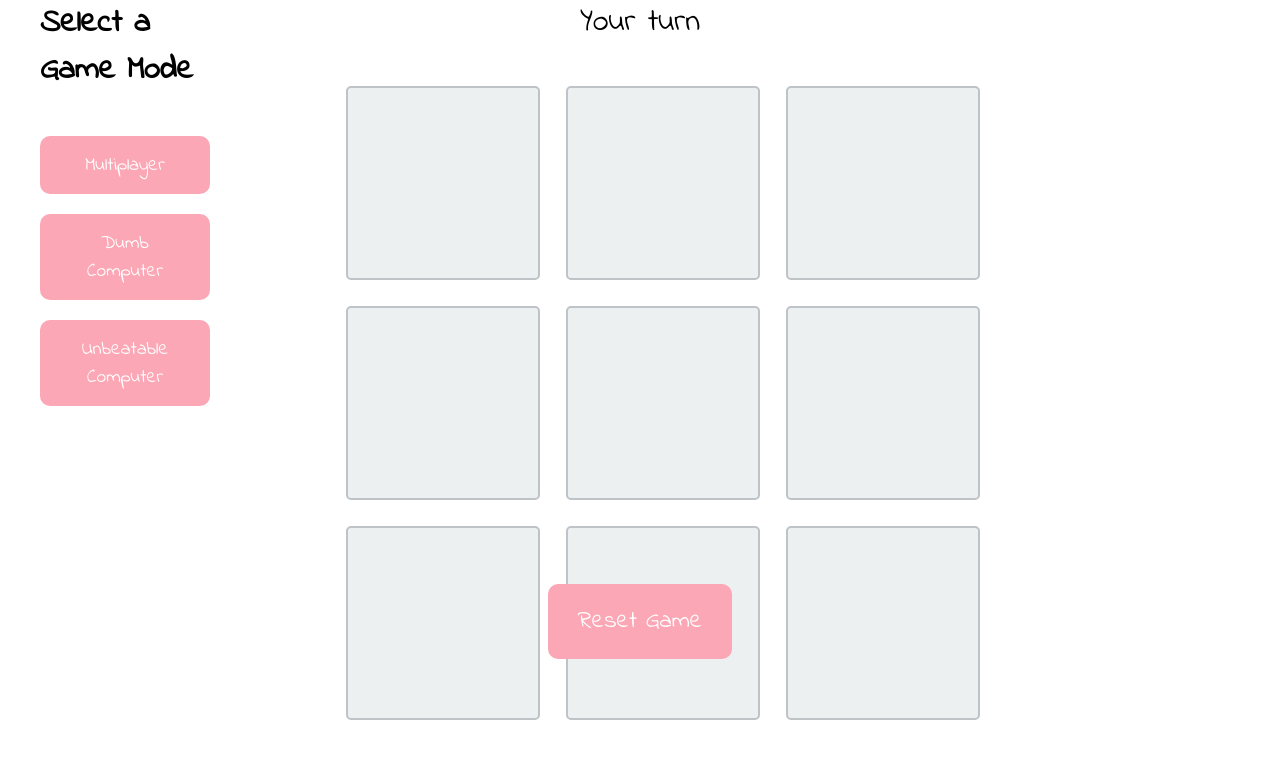
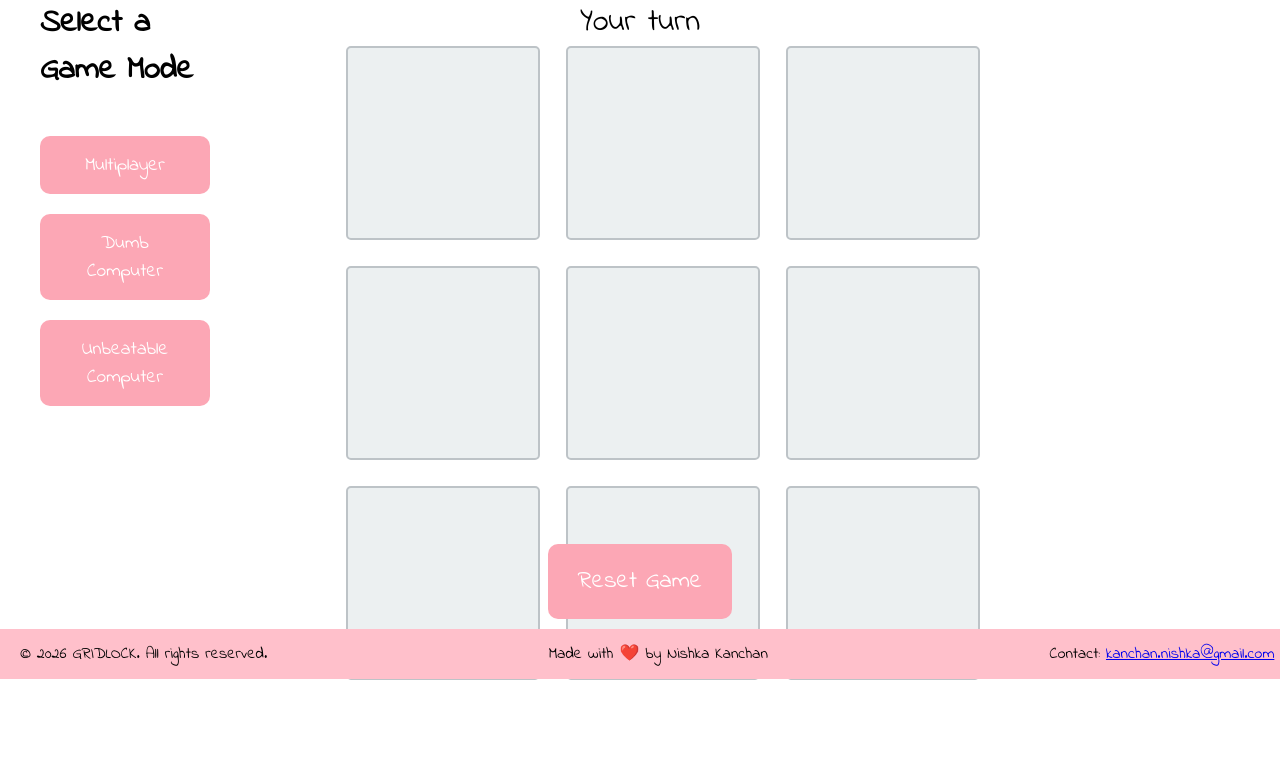
Before and after one commit to Nikki7150/GridLock, a Flask app: page / in a window 1280 px wide. Shown: the part 121-900 px from the top of the page. Run offline with Flask 3, Linux system fonts and the light colour scheme.

Commit message:
small additions

```diff
--- a/static/main.js
+++ b/static/main.js
@@ -92,3 +92,13 @@ geniusCompBtn.addEventListener("click", () => {
 
     geniusCompBtn.classList.add("gc");
 });
+
+const gridlock = document.getElementById("gridlock");
+const gridlock1 = document.getElementById("gridlock1");
+gridlock.addEventListener("click", () => {
+    window.location.href = "/";
+});
+
+gridlock1.addEventListener("click", () => {
+    window.location.href = "/";
+});
--- a/static/style.css
+++ b/static/style.css
@@ -1,5 +1,6 @@
 html {
     min-height: 100vh;
+    overflow: hidden;
 }
 
 html, body, button {
@@ -21,6 +22,10 @@ html, body, button {
     gap: 20px;
     width: 170px;
     margin-left: 40px;
+}
+
+#gridlock {
+    cursor: pointer;
 }
 
 nav {
@@ -71,7 +76,7 @@ nav {
     grid-template-rows: repeat(3, 70px);
     gap: 150px;
     color: black;
-    margin: 40px;
+    margin-bottom: 40px;
     margin-right: 55%;
     margin-left: 45%
 }
@@ -117,7 +122,7 @@ nav {
     cursor: pointer;
     border-radius: 10px;
     position: absolute;
-    bottom: 20px;
+    bottom: 60px;
     transition: background-color 0.3s;
 }
 
@@ -159,3 +164,17 @@ nav {
 #geniusComp.gc {
     background-color: #dd919e;
 }
+
+footer {
+    background-color: #ffc0cb;
+    color: black;
+    font-family:'Indie Flower', cursive;
+    display: flex;
+    justify-content: space-between;
+    align-items: center;
+    height: 50px;
+    padding: 0 20px;
+    position: absolute;
+    bottom: 0;
+    width: 98%;
+}
--- a/templates/index.html
+++ b/templates/index.html
@@ -4,7 +4,7 @@
         <meta charset="utf-8" />
         <title>GRIDLOCK</title>
         <link rel="stylesheet" type="text/css" href="{{ url_for('static', filename='style.css')}}" />
-        <link rel="icon" href="{{ url_for('static', filename='gridlock.png') }}" type="image/png" />
+        <link rel="icon" href="{{ url_for('static', filename='tictactoe.png') }}" type="image/png" />
         <!--google font imports-->
         <link rel="preconnect" href="https://fonts.googleapis.com" />
         <link rel="preconnect" href="https://fonts.gstatic.com" crossorigin />
@@ -13,8 +13,8 @@
     </head>
     <body>
         <nav>
-            <img src="{{ url_for('static', filename='gridlock.png') }}" alt="Gridlock Logo" id="logo"/>
-            <h1>GRIDLOCK</h1>
+            <img src="{{ url_for('static', filename='tictactoe.png') }}" alt="Gridlock Logo" id="gridlock"/>
+            <h1 id="gridlock1">GRIDLOCK</h1>
             <a href="" id="signIn">Sign In</a>
             <img src="{{ url_for('static', filename='profile.png') }}" alt="Profile Icon" id="profile" style="display: none;"/>
         </nav>
@@ -51,6 +51,12 @@
             </div>
         </div>
 
+        <footer>
+            <p>&copy; 2026 GRIDLOCK. All rights reserved.</p>
+            <p>Made with ❤️ by Nishka Kanchan</p>
+            <p>Contact: <a href="mailto:kanchan.nishka@gmail.com">kanchan.nishka@gmail.com</a></p>
+        </footer>
+
         <script src="{{ url_for('static', filename='main.js') }}"></script>
     </body>
 </html>
```
Also changed, not shown: static/tictactoe.png (added).
